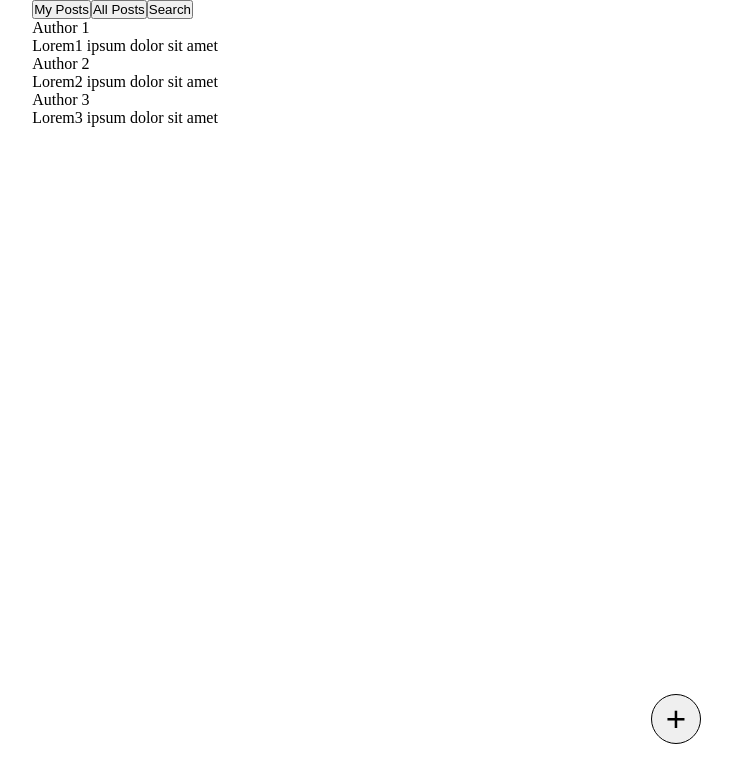
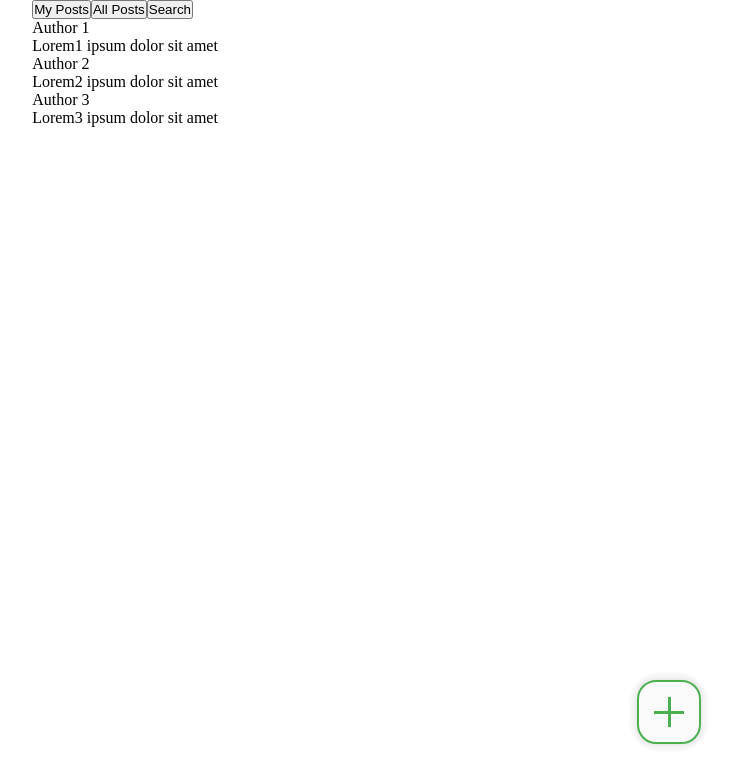
Before and after one commit to typeperfest/reachat, a React (Create React App) app: page /feed in a window 1280 px wide. Shown: the top 784 px of the page, without its empty margins (515-1249 px from the left). Built offline with nearby package versions, Linux system fonts and the light colour scheme.

Commit message:
change round button styles

```diff
--- a/src/components/FeedPage/NewPostButton.jsx
+++ b/src/components/FeedPage/NewPostButton.jsx
@@ -3,9 +3,7 @@ import './styles/roundButton.css'
 
 const NewPostButton = (props) => {
     return (
-        <button className={"roundButton"} onClick={props.onClick} >
-            +
-        </button>
+        <button className={"roundButton"} onClick={props.onClick}/>
     );
 };
 
--- a/src/components/FeedPage/styles/roundButton.css
+++ b/src/components/FeedPage/styles/roundButton.css
@@ -1,14 +1,35 @@
 .roundButton {
-    height: 50px;
-    width: 50px;
-    border-radius: 50%;
-    border: 1px solid #000;
+    display:inline-block;
+    width: 64px;
+    height: 64px;
+    border-radius: 30%;
+    border: 2px solid #4CAF50;
     cursor: pointer;
-    padding: 0;
-    font-size: 35px;
-    justify-items: center;
+    box-shadow:
+            0 6px 4px rgba(0, 0, 0, 0.05),
+            -6px 0 4px rgba(0, 0, 0, 0.05),
+            0 -6px 4px rgba(0, 0, 0, 0.05),
+            6px 0 4px rgba(0, 0, 0, 0.05);
+
+    background:
+            linear-gradient(#4CAF50, #4CAF50),
+            linear-gradient(#4CAF50, #4CAF50),
+            rgb(250, 250, 250);
+    background-position: center;
+    background-size: 50% 3px,3px 50%; /*thickness = 2px, length = 50% (25px)*/
+    background-repeat: no-repeat;
 
     position: fixed;
     bottom: 7vh;
     right: 5vw;
+    transition: 230ms;
 }
+
+.roundButton:hover {
+    transform: scale(1.15);
+    box-shadow: none;
+}
+
+.roundButton:active {
+    transform: translateY(10px);
+}
```
